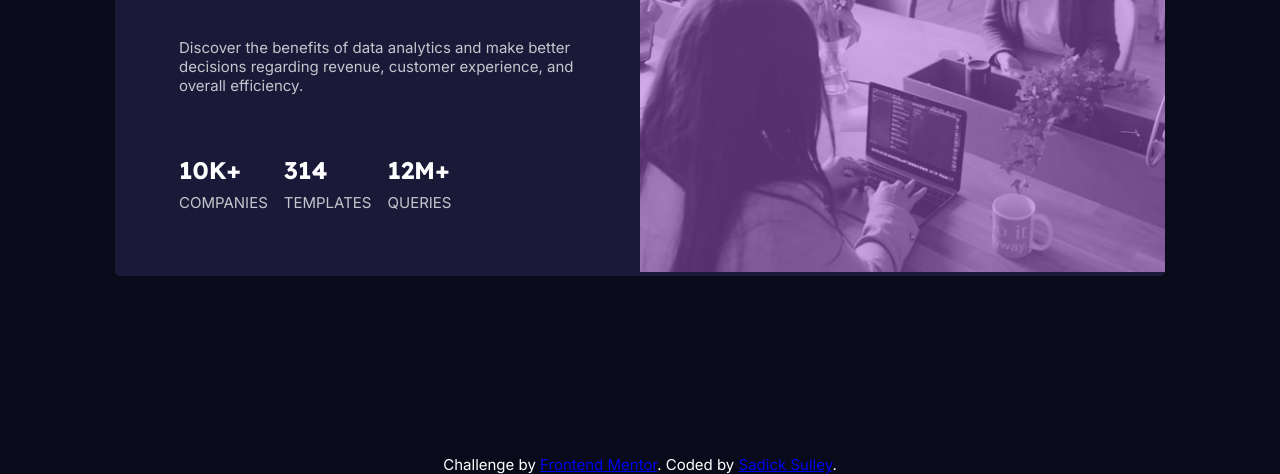
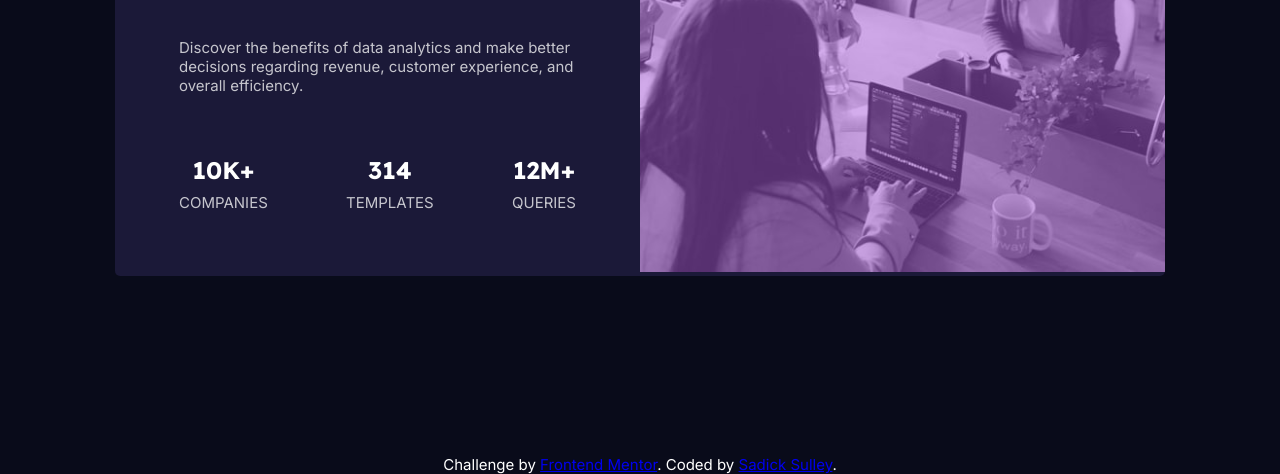
Before and after one commit to Sulley-Sadick/the-preview-card, a plain HTML site: page index.html in a window 1280 px wide. Shown: the part 345-819 px from the top of the page. Drawn offline with Linux system fonts and the light colour scheme.

Commit message:
small changes to css.

```diff
--- a/preview.css
+++ b/preview.css
@@ -93,10 +93,12 @@ body{
 
 .stats{
     gap: 1rem;
+    justify-content: space-between;
 }
 
-.stats-number, .stats-item{
+.stats-number{
     margin-bottom: 0.5rem;
+    text-align: center;
 }
 
 .text-content p{
@@ -129,6 +131,7 @@ body{
         flex-direction: column;
         gap: 2rem;
         font-size: var(--font-size);
+        text-align: center;
     }
 
     .stats-number{
@@ -138,4 +141,5 @@ body{
     h1, .desc{
         text-align: center;
     }
+
 }
```
